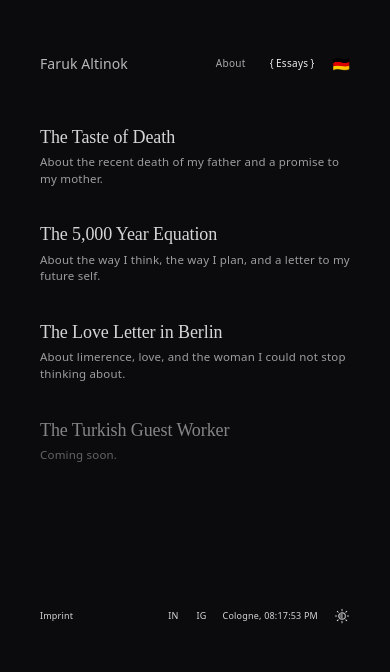
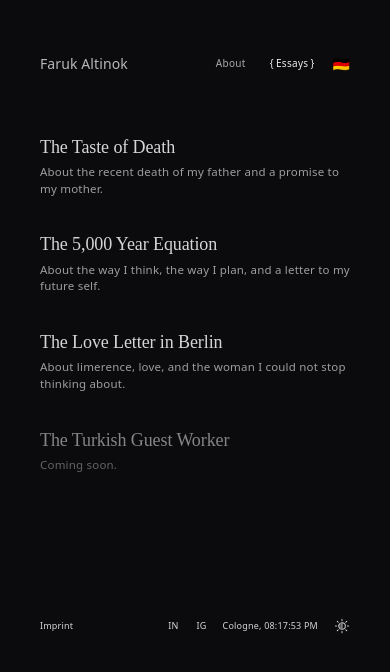
Before and after one commit to farukaltinok/farukaltinok.com, a Next.js app: page /essays in a window 390 px wide. Shown: the top 672 px of the page. Built offline with nearby package versions, Linux system fonts and the light colour scheme.

Commit message:
Align essay page spacing with other pages

```diff
--- a/app/globals.css
+++ b/app/globals.css
@@ -412,6 +412,7 @@
     width: var(--timeline-width);
     display: flex;
     flex-direction: column;
+    padding-top: 10px;
   }
 
   .essayCard {
@@ -787,4 +788,8 @@
     .essaySection {
       margin-top: 32px;
     }
+
+    .essaysList {
+      padding-top: 10px;
+    }
   }
```
